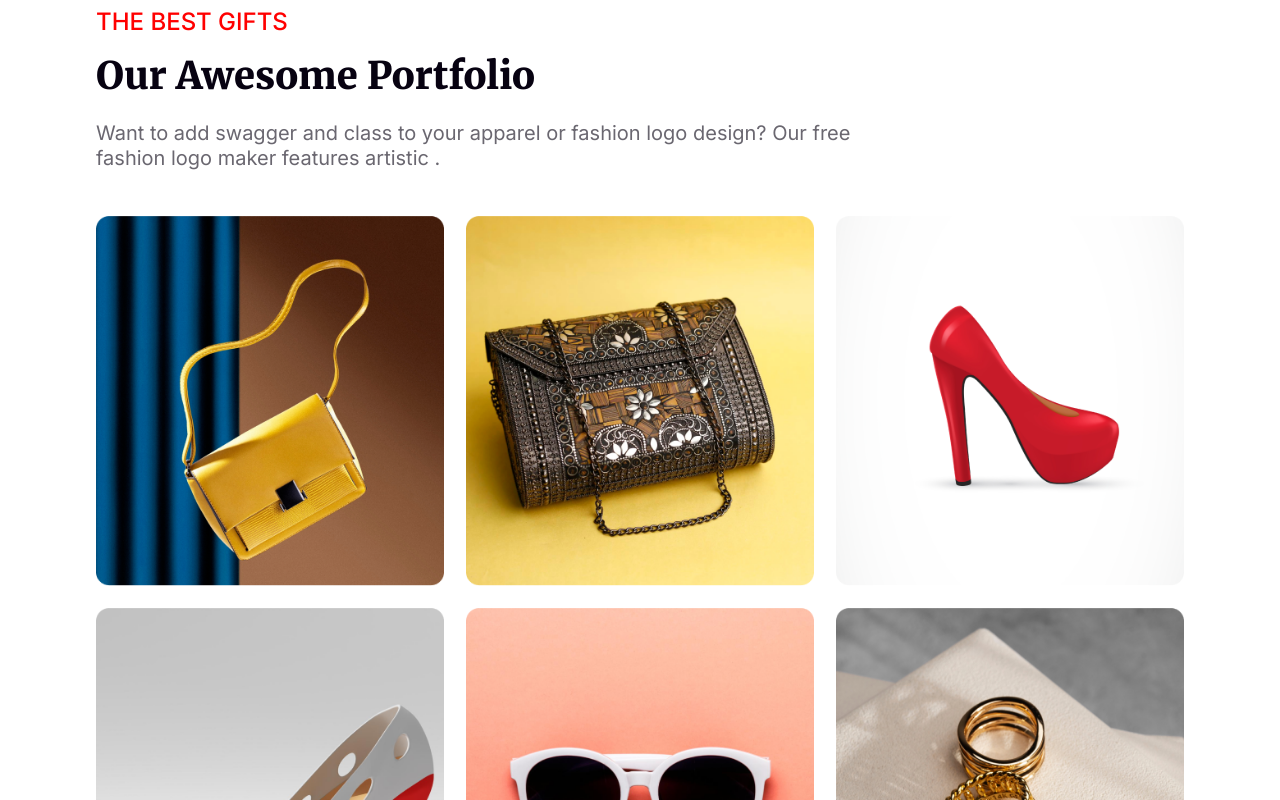
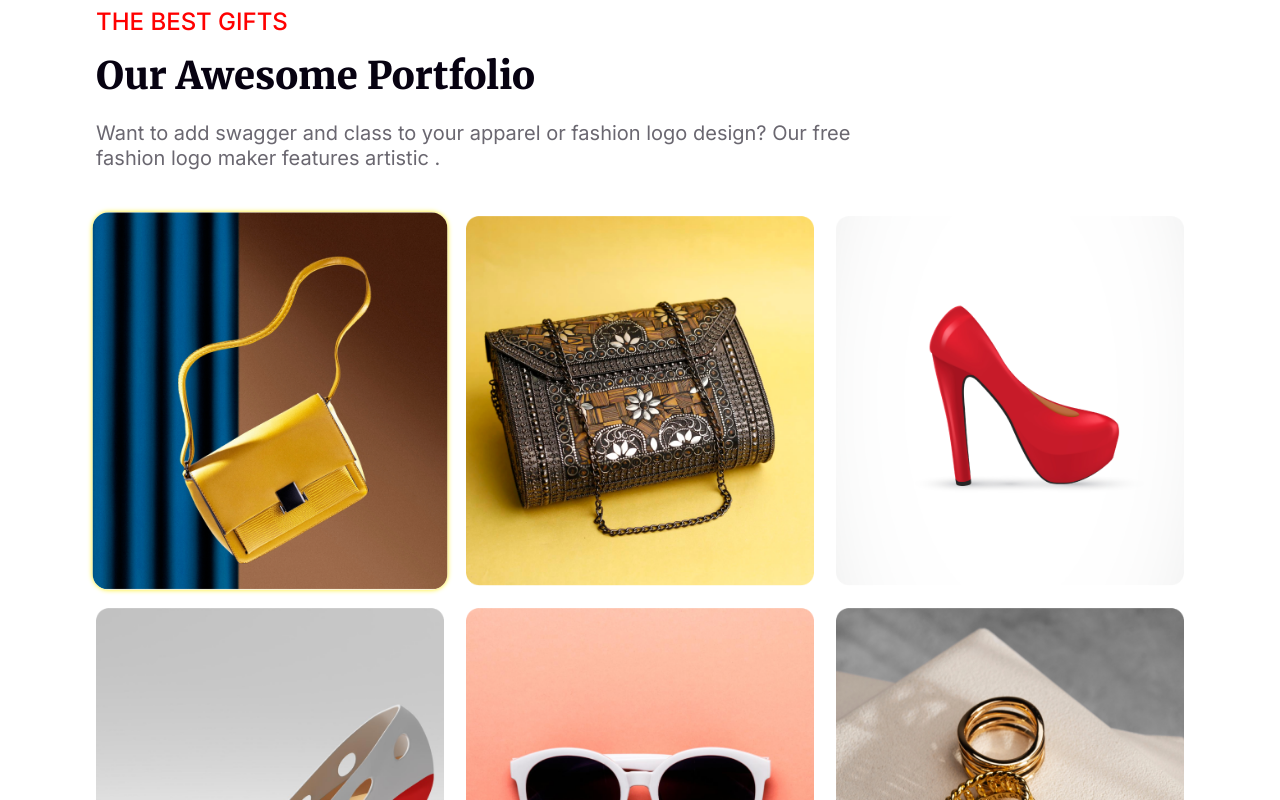
Before and after one commit to TanveerAhmed4545/new-year-new-project, a plain HTML site: page index.html in a window 1280 px wide. In both pictures the pointer is over the picture 270 px from the left and 4586 px from the top of the page. Shown: the part 4186-4986 px from the top of the page. Drawn offline with Linux system fonts and the light colour scheme.

Commit message:
hover effect add

```diff
--- a/styles/style.css
+++ b/styles/style.css
@@ -405,6 +405,15 @@
 
 .portfolio-img {
     width: 32%;
+    transition: all 0.30s ease-in-out;
+}
+.portfolio-img:hover {
+    transform: scale(1.02);
+    cursor: pointer;
+    box-shadow: 0 0 5px #ffee10;
+    border-radius: 16px;
+    /* opacity: 0.9; */
+    /* transform: translate(2px); */
 }
 
 /* Newsletter section styles */
```
